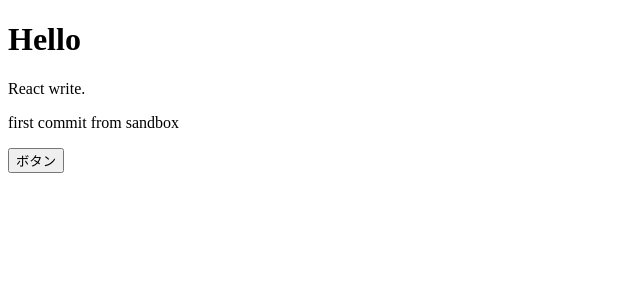
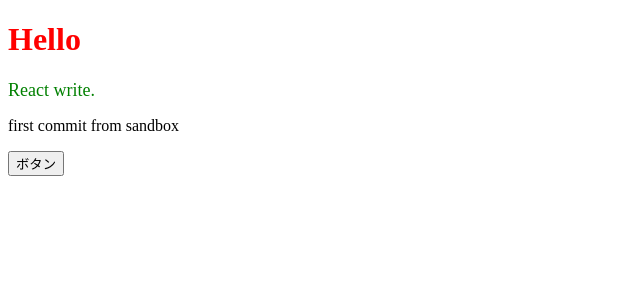
Before and after one commit to sinsky/react-practice, a React (Create React App) app: page / in a window 1280 px wide. Shown: the top 300 px of the page, without its empty margins (0-640 px from the left). Built offline with nearby package versions, Linux system fonts and the light colour scheme.

Commit message:
ReactでCSSを弄る

```diff
--- a/src/App.jsx
+++ b/src/App.jsx
@@ -2,12 +2,17 @@ import React from "react";
 
 const App = () => {
   const onClickButton = () => alert("click");
+  const myStyle = {
+    color: "green",
+    fontSize: "18px",
+    marginBottom: "0px"
+  };
   /* returnできる要素は親に一つだけ */
   /* 不要なタグを避けるために<React.Fragment>か<>を使うことで、無用な表記を避けれる */
   return (
     <>
-      <h1>Hello</h1>
-      <p>React write.</p>
+      <h1 style={{ color: "red" }}>Hello</h1>
+      <p style={myStyle}>React write.</p>
       <p>first commit from sandbox</p>
       <button onClick={onClickButton}>ボタン</button>
     </>
```
